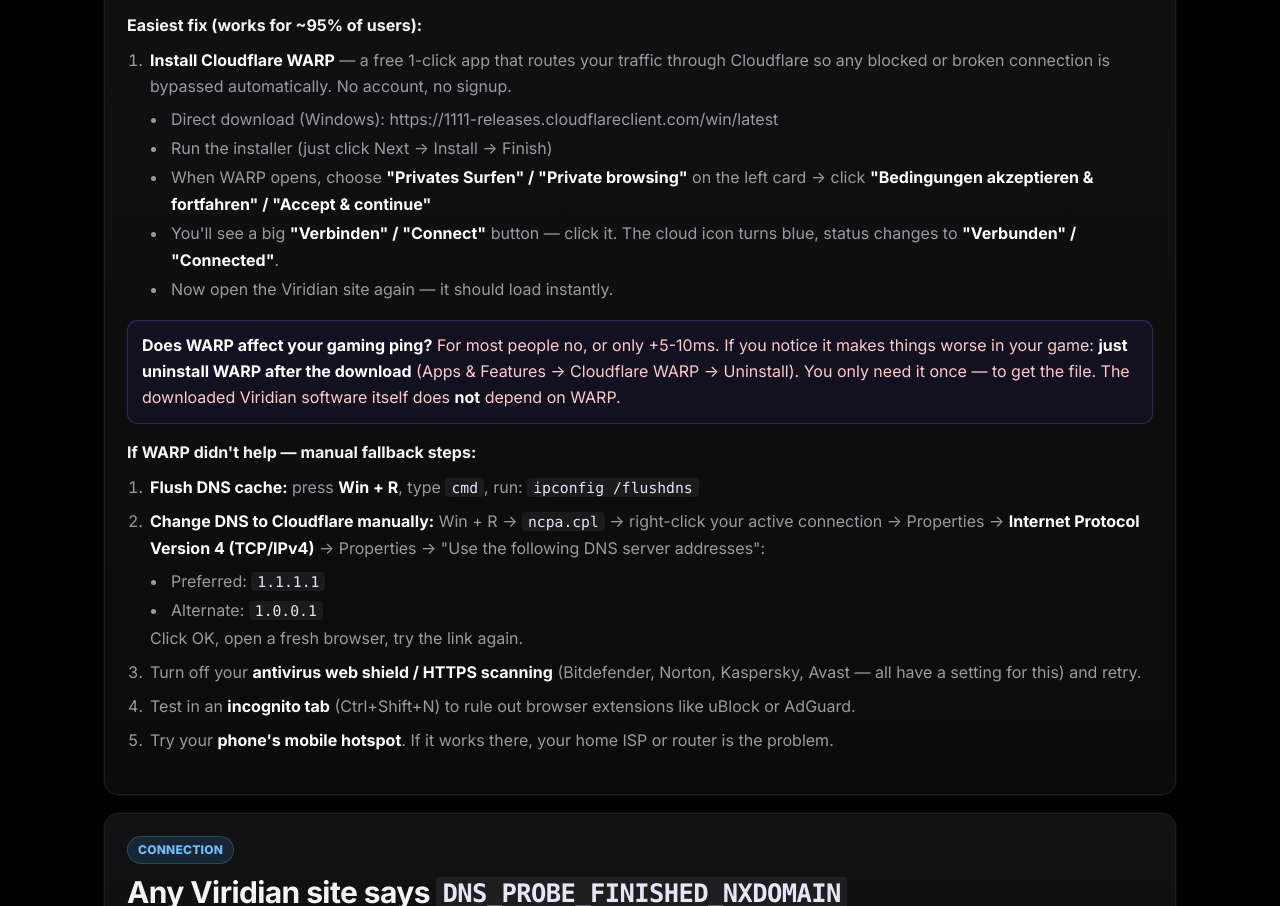
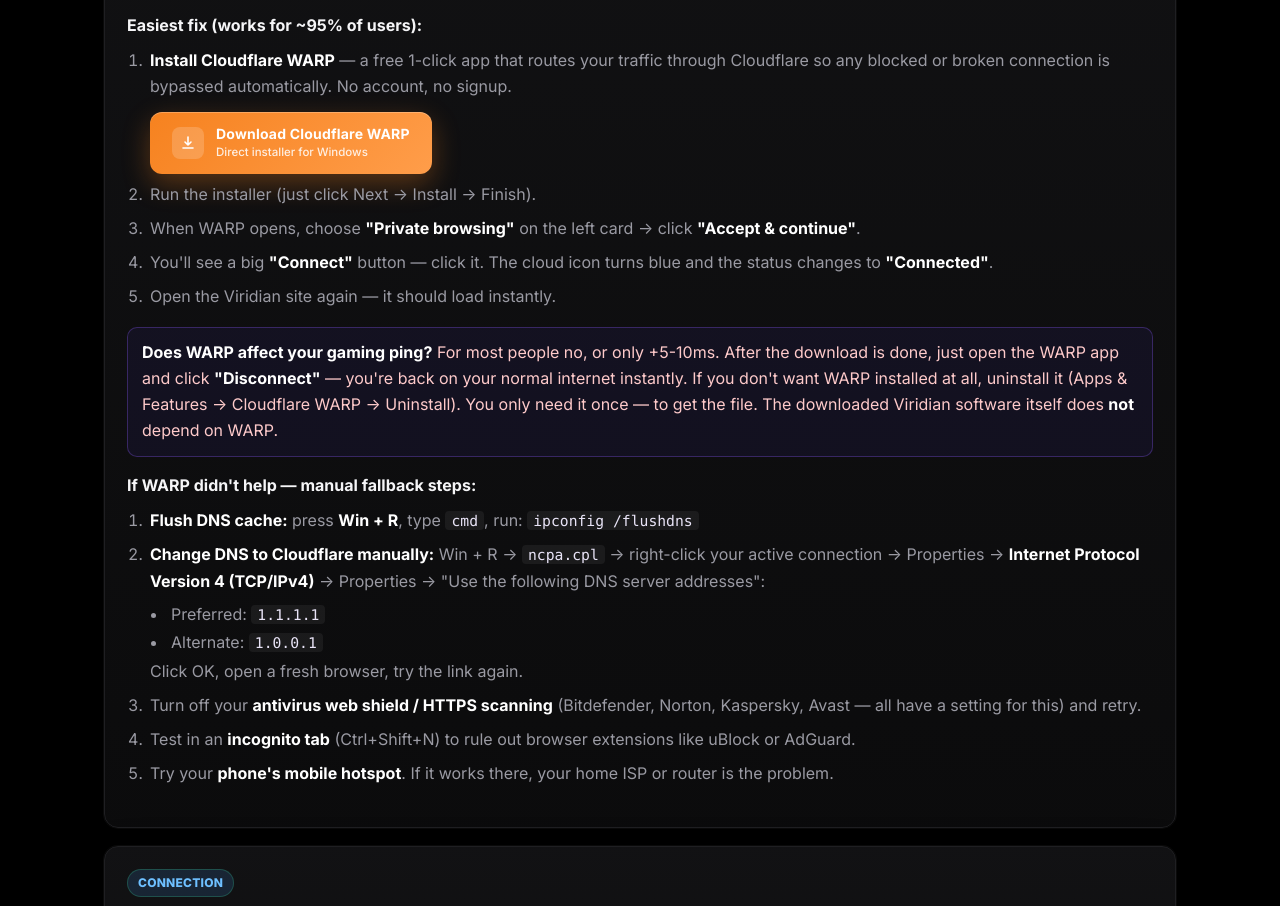
Before and after one commit to leoradtkeinfo-spec/known-issues-site, a plain HTML site: page index.html in a window 1280 px wide. Shown: the part 1171-2077 px from the top of the page. Drawn offline with Linux system fonts and the light colour scheme.

Commit message:
Connection card: big WARP download button + all-English copy + Disconnect hint

```diff
--- a/assets/styles.css
+++ b/assets/styles.css
@@ -637,3 +637,54 @@
 }
 /* Legacy .tool-links block is no longer rendered, but if it shows hide it. */
 .tools .tool-links { display: none; }
+
+
+/* warp download button */
+.warp-download-row {
+  display: flex;
+  margin: 12px 0 4px;
+}
+.warp-download-btn {
+  display: inline-flex;
+  align-items: center;
+  gap: 12px;
+  padding: 14px 22px;
+  border-radius: 12px;
+  background: linear-gradient(135deg, #f6821f, #ff9d4a);
+  color: #fff;
+  text-decoration: none;
+  font-weight: 600;
+  font-size: 14px;
+  box-shadow: 0 10px 28px rgba(246,130,31,0.32), inset 0 1px 0 rgba(255,255,255,0.25);
+  transition: transform 0.12s, box-shadow 0.15s, filter 0.15s;
+}
+.warp-download-btn:hover {
+  transform: translateY(-1px);
+  box-shadow: 0 14px 36px rgba(246,130,31,0.42), inset 0 1px 0 rgba(255,255,255,0.3);
+  filter: brightness(1.05);
+}
+.warp-download-icon {
+  display: inline-flex;
+  align-items: center;
+  justify-content: center;
+  width: 32px;
+  height: 32px;
+  border-radius: 8px;
+  background: rgba(255,255,255,0.18);
+  color: #fff;
+}
+.warp-download-text {
+  display: flex;
+  flex-direction: column;
+  line-height: 1.2;
+}
+.warp-download-text b {
+  font-size: 14px;
+  letter-spacing: 0.2px;
+}
+.warp-download-text small {
+  font-size: 11.5px;
+  font-weight: 500;
+  color: rgba(255,255,255,0.85);
+  margin-top: 3px;
+}
--- a/index.html
+++ b/index.html
@@ -15,7 +15,7 @@
 <link rel="preconnect" href="https://fonts.googleapis.com">
 <link rel="preconnect" href="https://fonts.gstatic.com" crossorigin>
 <link href="https://fonts.googleapis.com/css2?family=Inter:wght@400;500;600;700;800&display=swap" rel="stylesheet">
-<link rel="stylesheet" href="assets/styles.css?v=12">
+<link rel="stylesheet" href="assets/styles.css?v=13">
 </head>
 <body class="security-lock">
   <div class="bg-grid" aria-hidden="true"></div>
@@ -137,18 +137,25 @@
         <p class="mini-title" style="margin-top:14px;">Easiest fix (works for ~95% of users):</p>
         <ol class="steps compact">
           <li><b>Install Cloudflare WARP</b> — a free 1-click app that routes your traffic through Cloudflare so any blocked or broken connection is bypassed automatically. No account, no signup.
-            <ul>
-              <li>Direct download (Windows): <a href="https://1111-releases.cloudflareclient.com/win/latest" target="_blank" rel="noopener">https://1111-releases.cloudflareclient.com/win/latest</a></li>
-              <li>Run the installer (just click Next → Install → Finish)</li>
-              <li>When WARP opens, choose <b>"Privates Surfen" / "Private browsing"</b> on the left card → click <b>"Bedingungen akzeptieren &amp; fortfahren" / "Accept &amp; continue"</b></li>
-              <li>You'll see a big <b>"Verbinden" / "Connect"</b> button — click it. The cloud icon turns blue, status changes to <b>"Verbunden" / "Connected"</b>.</li>
-              <li>Now open the Viridian site again — it should load instantly.</li>
-            </ul>
+            <div class="warp-download-row">
+              <a class="warp-download-btn" href="https://1111-releases.cloudflareclient.com/win/latest" target="_blank" rel="noopener">
+                <span class="warp-download-icon" aria-hidden="true">
+                  <svg viewBox="0 0 16 16" width="16" height="16"><path d="M8 2v8m0 0l-3-3m3 3l3-3M3 13h10" fill="none" stroke="currentColor" stroke-width="1.6" stroke-linecap="round" stroke-linejoin="round"/></svg>
+                </span>
+                <span class="warp-download-text">
+                  <b>Download Cloudflare WARP</b>
+                  <small>Direct installer for Windows</small>
+                </span>
+              </a>
+            </div>
           </li>
+          <li>Run the installer (just click Next → Install → Finish).</li>
+          <li>When WARP opens, choose <b>"Private browsing"</b> on the left card → click <b>"Accept &amp; continue"</b>.</li>
+          <li>You'll see a big <b>"Connect"</b> button — click it. The cloud icon turns blue and the status changes to <b>"Connected"</b>.</li>
+          <li>Open the Viridian site again — it should load instantly.</li>
         </ol>
         <p class="support-note" style="background:rgba(91,61,240,0.08);border-color:rgba(140,90,255,0.30);color:#c8c2da;">
-          <b>Does WARP affect your gaming ping?</b> For most people no, or only +5-10ms. If you notice it makes things worse in your game:
-          <b>just uninstall WARP after the download</b> (Apps &amp; Features → Cloudflare WARP → Uninstall). You only need it once — to get the file. The downloaded Viridian software itself does <b>not</b> depend on WARP.
+          <b>Does WARP affect your gaming ping?</b> For most people no, or only +5-10ms. After the download is done, just open the WARP app and click <b>"Disconnect"</b> — you're back on your normal internet instantly. If you don't want WARP installed at all, uninstall it (Apps &amp; Features → Cloudflare WARP → Uninstall). You only need it once — to get the file. The downloaded Viridian software itself does <b>not</b> depend on WARP.
         </p>
 
         <p class="mini-title" style="margin-top:18px;">If WARP didn't help — manual fallback steps:</p>
@@ -547,6 +554,6 @@
     </div>
   </footer>
 
-<script src="assets/app.js?v=12"></script>
+<script src="assets/app.js?v=13"></script>
 </body>
 </html>
```
